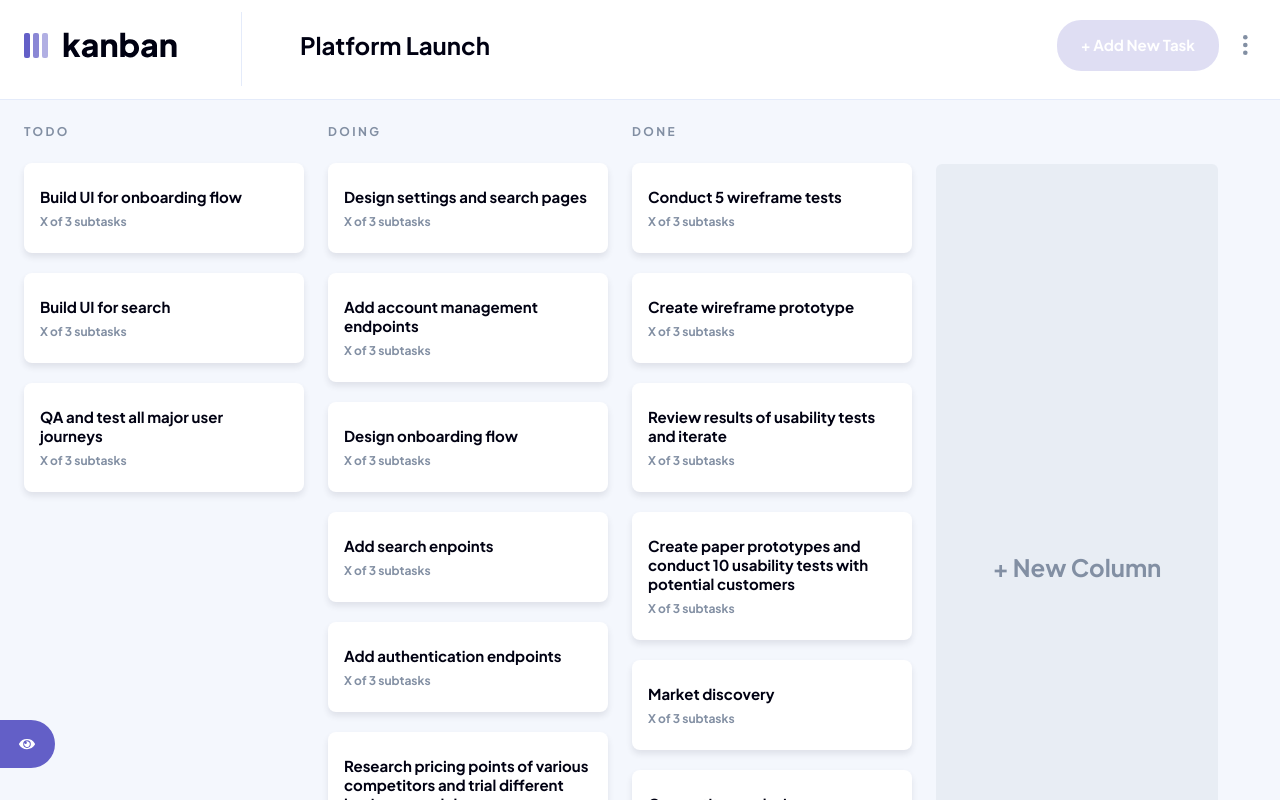
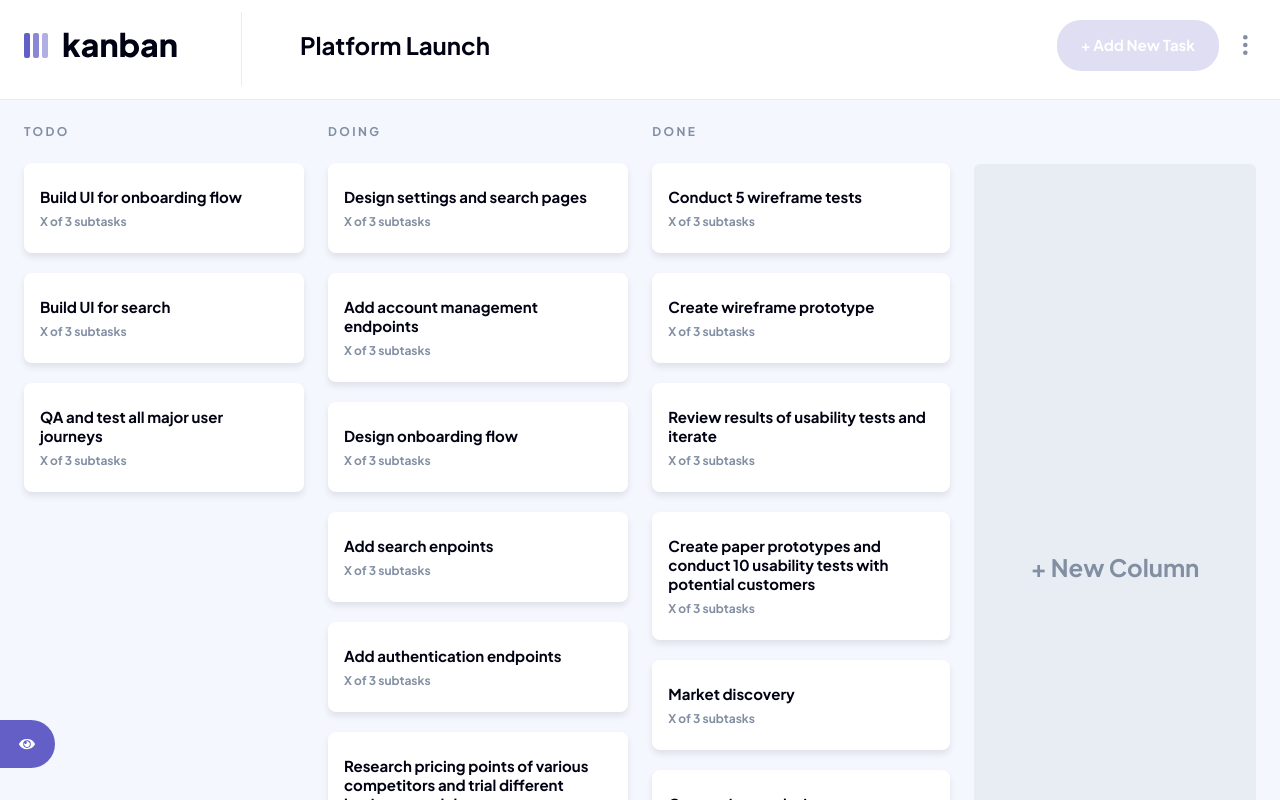
Before and after one commit to BBualdo/kanban-task-manager, a Next.js app: page / in a window 1280 px wide. Built offline with nearby package versions, Linux system fonts and the light colour scheme.

Commit message:
Made Feed scrollable and styled scrollbar

```diff
--- a/app/components/Column.tsx
+++ b/app/components/Column.tsx
@@ -9,7 +9,7 @@ const Column = ({ columnName, tasks }: ColumnProps) => {
     <Task key={uuidv4()} taskName={task.name} subtasks={task.subtasks} />
   ));
   return (
-    <div className="flex flex-col gap-6 w-[280px]">
+    <div className="flex flex-col gap-6 min-w-[280px]">
       <h4 className="uppercase text-medium_grey">{columnName}</h4>
       <div className="flex flex-col gap-5">{taskElement}</div>
     </div>
--- a/app/components/Feed.tsx
+++ b/app/components/Feed.tsx
@@ -29,7 +29,7 @@ const Feed = () => {
         isLightTheme ? "bg-light_grey" : "bg-very_dark_grey"
       } flex-1 transition-all duration-300 ${
         isSidebarShown ? "ml-[300px]" : ""
-      }`}
+      } h-screen`}
     >
       {isEmpty && (
         <div className="flex flex-col items-center justify-center h-full gap-8">
@@ -47,7 +47,7 @@ const Feed = () => {
           <button
             className={`group ${
               isLightTheme ? "bg-medium_grey/10" : "bg-dark_grey/10"
-            } w-[282px] rounded-[6px] cursor-pointer mt-10`}
+            } rounded-[6px] cursor-pointer mt-10 min-w-[282px]`}
           >
             <h1 className="text-medium_grey group-hover:text-purple transition-all duration-300">
               + New Column
--- a/app/globals.css
+++ b/app/globals.css
@@ -3,6 +3,22 @@
 @tailwind utilities;
 
 @layer base {
+  ::-webkit-scrollbar {
+    @apply h-[10px] w-[10px];
+  }
+
+  ::-webkit-scrollbar-track {
+    @apply shadow-inner shadow-purple bg-purple_hover;
+  }
+
+  ::-webkit-scrollbar-thumb {
+    @apply bg-purple rounded-full;
+  }
+
+  ::-webkit-scrollbar-corner {
+    @apply bg-purple;
+  }
+
   h1 {
     @apply text-[24px] font-bold leading-[30px];
   }
--- a/app/page.tsx
+++ b/app/page.tsx
@@ -4,14 +4,12 @@ import Feed from "./components/Feed";
 import Header from "./components/Header";
 import Sidebar from "./components/Sidebar";
 
-import { useAppSelector } from "@/redux/store";
-
 export default function Home() {
   return (
     <>
-      <div className="h-[100vh] flex flex-col relative overflow-hidden">
+      <div className="max-h-[100vh] flex flex-col relative overflow-hidden">
         <Header />
-        <div className="w-full flex flex-1">
+        <div className="w-full flex flex-1 overflow-auto">
           <Sidebar />
           <Feed />
         </div>
```
